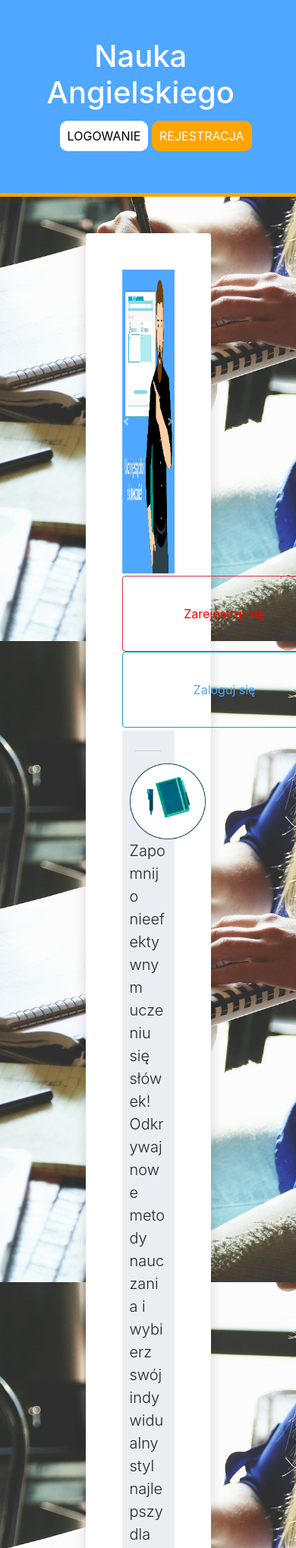
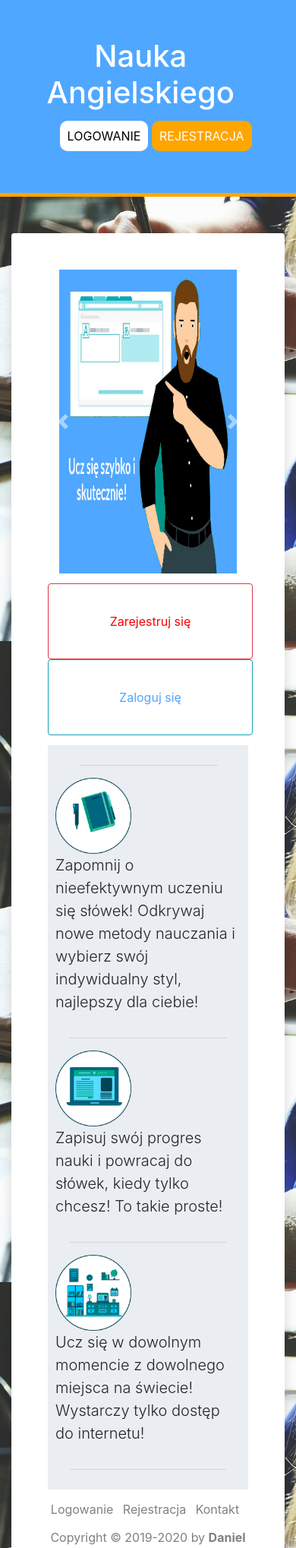
Before and after one commit to JankowskiDaniel/Projekt.DJ20192020, a PHP site: page / in a window 390 px wide; the page is wider, and only the part inside the window is pictured. Shown: the top 2038 px of that part at 76% size. Run offline with PHP 8.4, Linux system fonts and the light colour scheme; some libraries are stand-ins or nearby versions.

Commit message:
31.03.2020
V2.1 Final version

```diff
--- a/Projekt.DJ.2019-2020/dj-css/style-index.css
+++ b/Projekt.DJ.2019-2020/dj-css/style-index.css
@@ -4,9 +4,10 @@ html, body, .container-fluid{
 .container-fluid{
   padding: 0;
   background-color: #eaedf1;
-  background-image: url("https://cdn.pixabay.com/photo/2016/02/07/21/03/computer-1185626_960_720.jpg");
+  /*background-image: url("https://cdn.pixabay.com/photo/2016/02/07/21/03/computer-1185626_960_720.jpg");
+*/
+}
 
-}
 /* Set a background image by replacing the URL below */
 body {
   background: url('http://localhost/Projekt.DJ20192020/Projekt.DJ.2019-2020/images/background-image.jpg') no-repeat center center fixed;
@@ -207,11 +208,17 @@ body {
   border-bottom-right-radius: 10px;
   padding: 2%;
 }
+/*
 @media (max-width: 708px){
   .headcontent{
     height: 100px;
   }
+  .container{
+    margin: 0;
+    width: 100%;
+  }
 }
+*/
 .headmenu1{
   background-color: #4FA7FF;
   border-top-left-radius: 10px;
@@ -330,8 +337,8 @@ form > strong {
   height: 100px;
 }
 
-.container{
-  width: 50%;
+#container-index-main{
+  margin: 0 auto;
 
 }
 .index-main{
--- a/Projekt.DJ.2019-2020/footer.php
+++ b/Projekt.DJ.2019-2020/footer.php
@@ -10,8 +10,7 @@
 </div>
 
 
-<script src="https://code.jquery.com/jquery-3.3.1.slim.min.js" integrity="sha384-q8i/X+965DzO0rT7abK41JStQIAqVgRVzpbzo5smXKp4YfRvH+8abtTE1Pi6jizo" crossorigin="anonymous"></script>
-<script src="https://cdnjs.cloudflare.com/ajax/libs/popper.js/1.14.7/umd/popper.min.js" integrity="sha384-UO2eT0CpHqdSJQ6hJty5KVphtPhzWj9WO1clHTMGa3JDZwrnQq4sF86dIHNDz0W1" crossorigin="anonymous"></script>
+
 <script src="https://stackpath.bootstrapcdn.com/bootstrap/4.3.1/js/bootstrap.min.js" integrity="sha384-JjSmVgyd0p3pXB1rRibZUAYoIIy6OrQ6VrjIEaFf/nJGzIxFDsf4x0xIM+B07jRM" crossorigin="anonymous"></script>
 </body>
 </html>
--- a/Projekt.DJ.2019-2020/index.php
+++ b/Projekt.DJ.2019-2020/index.php
@@ -14,6 +14,9 @@ if(isset($_SESSION['iflogin']) && $_SESSION['iflogin']==true)
     <meta name="author" content="Daniel Jankowski">
     <meta name="keywords" content="english,polish,IT,learn,words">
     <meta name="viewport" content="width=device-width, initial-scale=1.0">
+    <script src="//code.jquery.com/jquery-1.12.4.js"></script>
+    <script src="//code.jquery.com/ui/1.12.1/jquery-ui.js"></script>
+    <link rel="stylesheet" href="//code.jquery.com/ui/1.12.1/themes/smoothness/jquery-ui.css">
     <link rel="stylesheet" href="https://stackpath.bootstrapcdn.com/bootstrap/4.3.1/css/bootstrap.min.css" integrity="sha384-ggOyR0iXCbMQv3Xipma34MD+dH/1fQ784/j6cY/iJTQUOhcWr7x9JvoRxT2MZw1T" crossorigin="anonymous">
     <link rel="stylesheet" type="text/css" href="./dj-css/style-index.css">
     <title>MyIt</title>
@@ -22,10 +25,13 @@ if(isset($_SESSION['iflogin']) && $_SESSION['iflogin']==true)
       <?php
       include_once("header.php"); //odwolanie do naglowka
        ?>
-       <div class="container">
+
+
+
+       <div class="col-sm-10 col-lg-6 col-xs-12" id="container-index-main">
          <div class="card border-0 shadow my-5">
            <div class="card-body p-5">
-             <div id="carouselExampleControls" class="carousel slide" data-ride="carousel">
+             <div id="carouselExampleControls" class="carousel slide col-sm-12" data-ride="carousel">
   <div class="carousel-inner">
     <div class="carousel-item active">
       <img class="d-block w-100 index-main" src="./images/tlumacz1.jpg" alt="First slide">
@@ -34,7 +40,7 @@ if(isset($_SESSION['iflogin']) && $_SESSION['iflogin']==true)
       <img class="d-block w-100 index-main" src="./images/tlumacz.jpg" alt="Second slide">
     </div>
     <div class="carousel-item">
-      <img class="d-block w-100 index-main" src="./images/tlumacz3.jpg" alt="Third slide">
+      <img class="d-block w-100 index-main" id="regege" src="./images/tlumacz3.jpg" alt="Third slide">
     </div>
   </div>
   <a class="carousel-control-prev" href="#carouselExampleControls" role="button" data-slide="prev">
@@ -47,30 +53,56 @@ if(isset($_SESSION['iflogin']) && $_SESSION['iflogin']==true)
   </a>
 </div>
 <div class="lead">
-<button type="button" class="btn btn-outline-danger button-size"><a href="rejestracja.php" id="registered">Zarejestruj się</a></button>
-<button type="button" class="btn btn-outline-info button-size"><a href="logowanie.php" id="logined">Zaloguj się</a></button>
+<button type="button" class="btn btn-outline-danger button-size" id="but1r"><a href="rejestracja.php" id="registered">Zarejestruj się</a></button>
+<button type="button" class="btn btn-outline-info button-size" id="but1"><a href="logowanie.php" id="logined">Zaloguj się</a></button>
+<script>
+$("#but1r").mouseover(function(){
+  $("#registered").css({"color": "white"});
+})
+$("#but1r").mouseout(function(){
+  $("#registered").css({"color": "red"});
+})
+$("#but1").mouseover(function(){
+  $("#logined").css({"color": "white"});
+})
+$("#but1").mouseout(function(){
+  $("#logined").css({"color": "#4FA7FF"});
+});
+$("#but1r").click(function(e){
+  e.preventDefault();
+  window.location = "rejestracja.php";
+});
+$("#but1").click(function(e){
+  e.preventDefault();
+  window.location = "logowanie.php";
+});
+$("#regege").click(function(e){
+  e.preventDefault();
+  window.location = "rejestracja.php";
+})
+</script>
 </div>
 <div class="lead pictures-describe">
   <hr width="75%">
   <div class="row">
-  <div class="col-md-4"><img src="./images/describe.png" alt="picture1" id="describe"></div>
-  <div class="col-md-8">
-  <p>Zapomnij o nieefektywnym uczeniu się słówek! Odkrywaj nowe metody nauczania i wybierz swój indywidualny styl najlepszy dla ciebie!</p>
+  <div class="col-md-4 col-sm-3"><img src="./images/describe.png" alt="picture1" id="describe"></div>
+  <div class="col-md-8 col-sm-9">
+  <p>Zapomnij o nieefektywnym uczeniu się słówek! Odkrywaj nowe metody nauczania i wybierz swój indywidualny styl, najlepszy dla ciebie!</p>
 
   </div>
   <hr width="75%">
 </div>
 <!--w tym miejscu robic dalej describy -->
 <div class="row">
-  <div class="col-md-4"><img src="./images/describe1.png" alt="picture1" id="describe"></div>
-  <div class="col-md-8">
+  <div class="col-md-4 col-sm-3"><img src="./images/describe1.png" alt="picture1" id="describe"></div>
+  <div class="col-md-8 col-sm-9">
   <p>Zapisuj swój progres nauki i powracaj do słówek, kiedy tylko chcesz! To takie proste!</p>
   </div>
   <hr width="75%">
 </div>
 <div class="row">
-<div class="col-md-4"><img src="./images/describe2.png" alt="picture1" id="describe"></div>
-<div class="col-md-8">
+<div class="col-md-4 col-sm-3"><img src="./images/describe2.png" alt="picture1" id="describe"></div>
+<div class="col-md-8 col-sm-9">
 <p>Ucz się w dowolnym momencie z dowolnego miejsca na świecie! Wystarczy tylko dostęp do internetu!</p>
 
 </div>
@@ -79,6 +111,7 @@ if(isset($_SESSION['iflogin']) && $_SESSION['iflogin']==true)
 </div>
 
 </div>
+
              <?php
              include_once("footer.php"); //odwolanie do naglowka
               ?>
--- a/Projekt.DJ.2019-2020/panel_admina/delete_user.php
+++ b/Projekt.DJ.2019-2020/panel_admina/delete_user.php
@@ -4,6 +4,10 @@
     $connection = mysqli_connect($host, $root, $password_database, $database_name);
     mysqli_set_charset($connection, "utf8");
     $id = $_GET['id'];
+    $sql_delete = "DELETE FROM `użytkownicy_słowa` WHERE `Id_użytkownika`=$id";
+    mysqli_query($connection, $sql_delete);
+    $sql_delete_course = "DELETE FROM `użytkownicy_kursy` WHERE `Id_użytkownika`=$id";
+    mysqli_query($connection, $sql_delete_course);
     $sql = "DELETE FROM `użytkownicy` WHERE `użytkownicy`.`Id_użytkownika`=$id";
     mysqli_query($connection, $sql);
     mysqli_close($connection);
```
Also changed, not shown: Projekt.DJ.2019-2020/panel_usera/app.php (+14 -10 lines).
